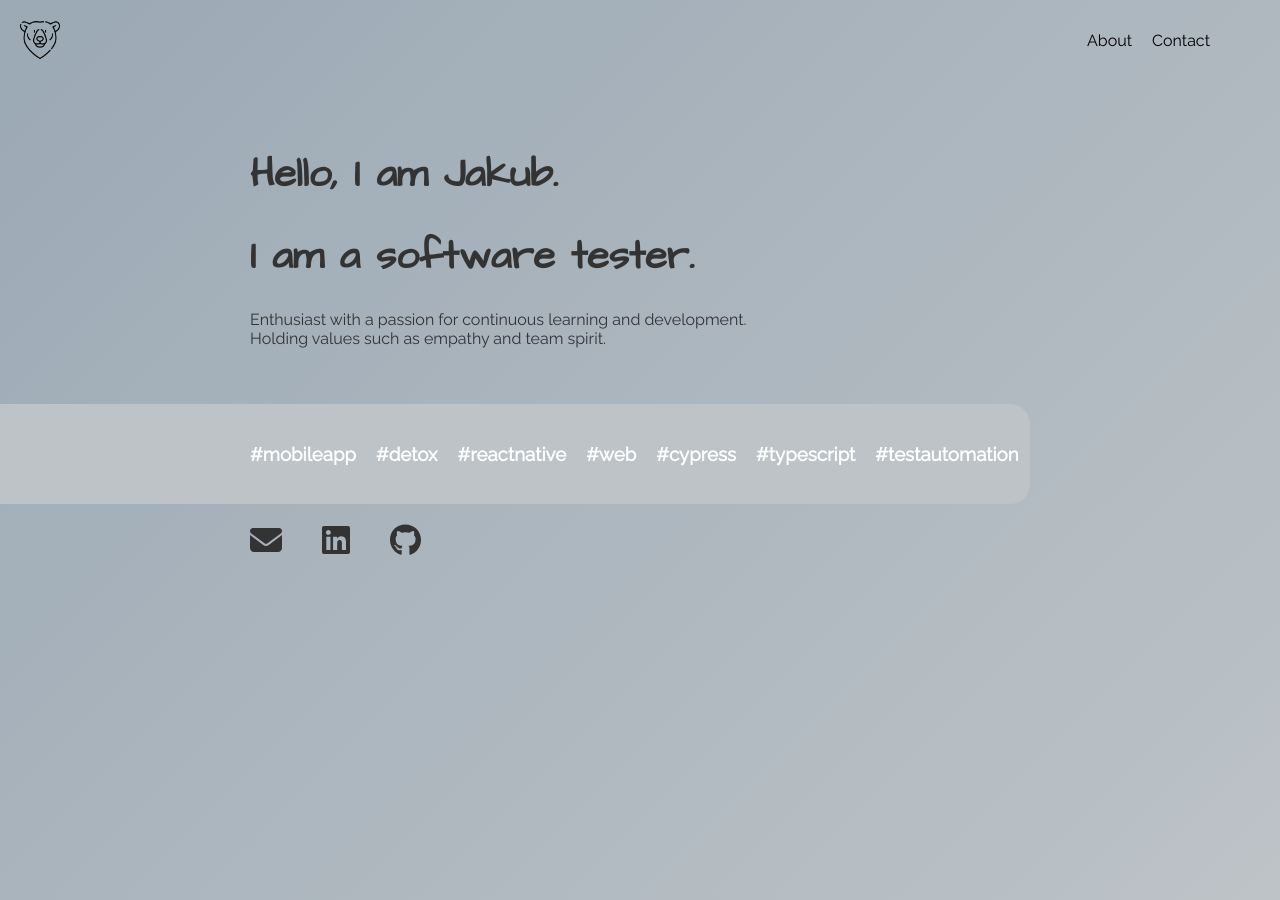
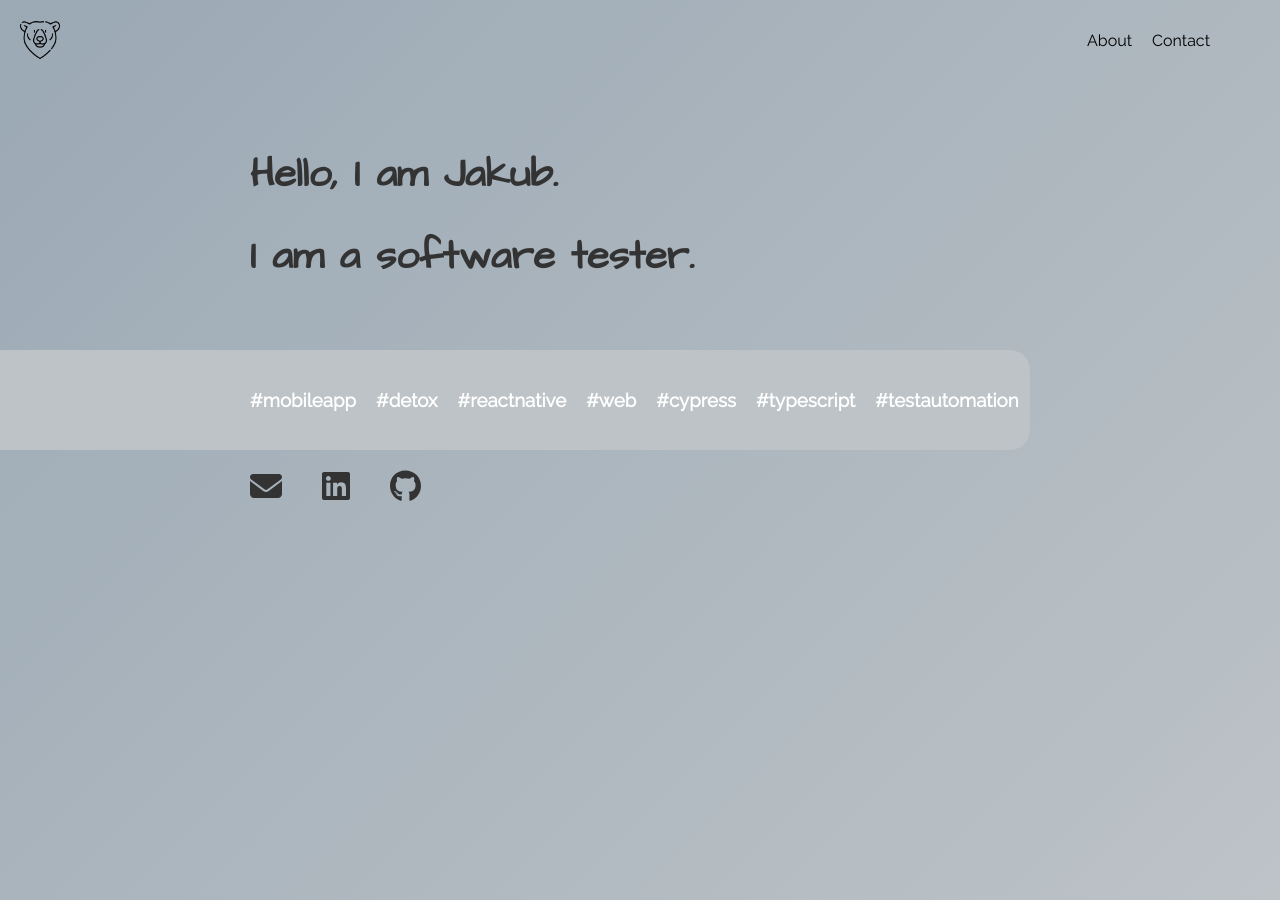
Before and after one commit to kubzej/personal-website, a React (Create React App) app: page / in a window 1280 px wide. Built offline with nearby package versions, Linux system fonts and the light colour scheme.

Commit message:
comment subtitle

```diff
--- a/src/App.js
+++ b/src/App.js
@@ -14,7 +14,7 @@ function App() {
 
       <div id='about'>
         <MainTitle />
-        <SubTitle text='Enthusiast with a passion for continuous learning and development. Holding values such as empathy and team spirit.' />
+        {/* <SubTitle text='Enthusiast with a passion for continuous learning and development. Holding values such as empathy and team spirit.' /> */}
         <HashtagRow />
       </div>
 
```
